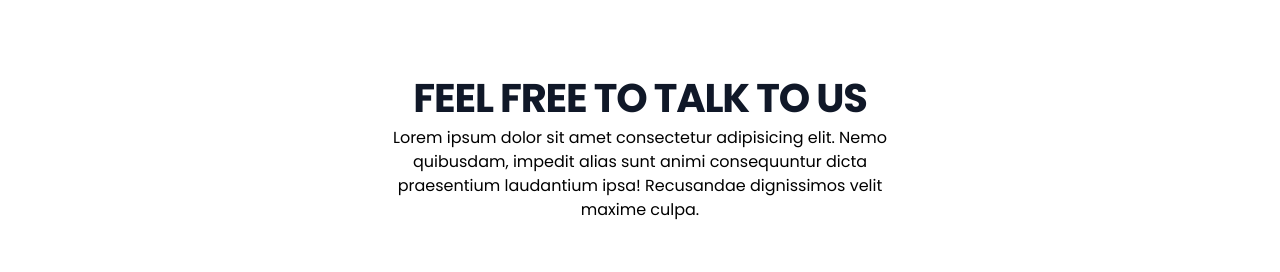
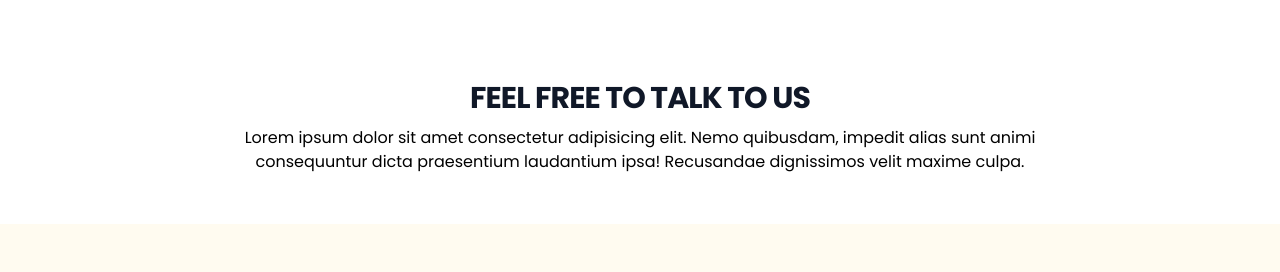
Before and after one commit to Poonam-FastFurious/cthwebsite, a React (Vite) app: page /contact in a window 1280 px wide. Shown: the part 817-1089 px from the top of the page. Built offline with nearby package versions, Linux system fonts and the light colour scheme; no server answers.

Commit message:
update new

```diff
--- a/src/Components/ContactUs/Contactus.jsx
+++ b/src/Components/ContactUs/Contactus.jsx
@@ -125,10 +125,10 @@ function Contactus() {
         </div>
       </section>
       <div className="flex flex-col items-center">
-        <h2 className="sm:text-48 text-[40px] font-bold text-main-black  text-center lg:w-[685px] w-full poppins-font">
+        <h2 className="sm:text-48 text-[30px] font-bold text-main-black  text-center lg:w-[685px] w-full poppins-font">
           FEEL FREE TO TALK TO US
         </h2>
-        <p className=" w-[40%] mx-auto text-center mb-[50px] poppins-font">
+        <p className=" max-w-4xl mx-auto text-center mb-[50px] poppins-font">
           Lorem ipsum dolor sit amet consectetur adipisicing elit. Nemo
           quibusdam, impedit alias sunt animi consequuntur dicta praesentium
           laudantium ipsa! Recusandae dignissimos velit maxime culpa.
```
